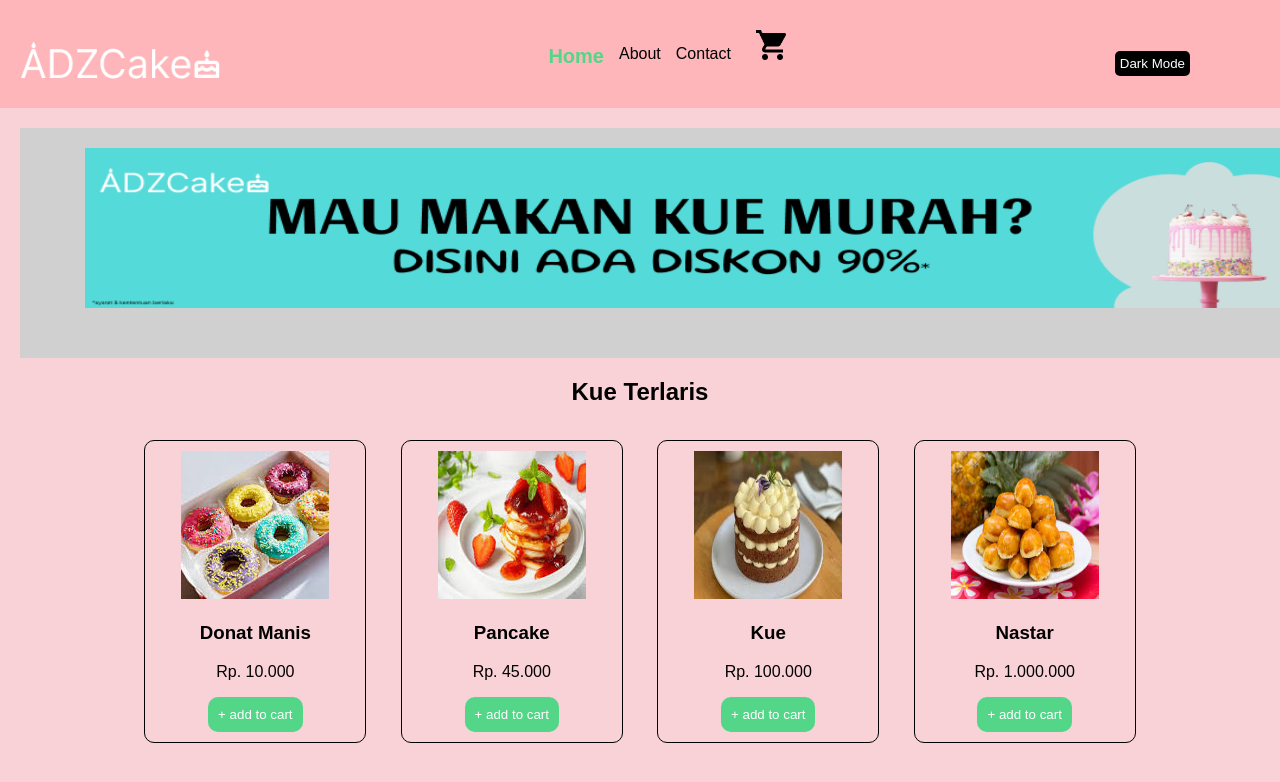
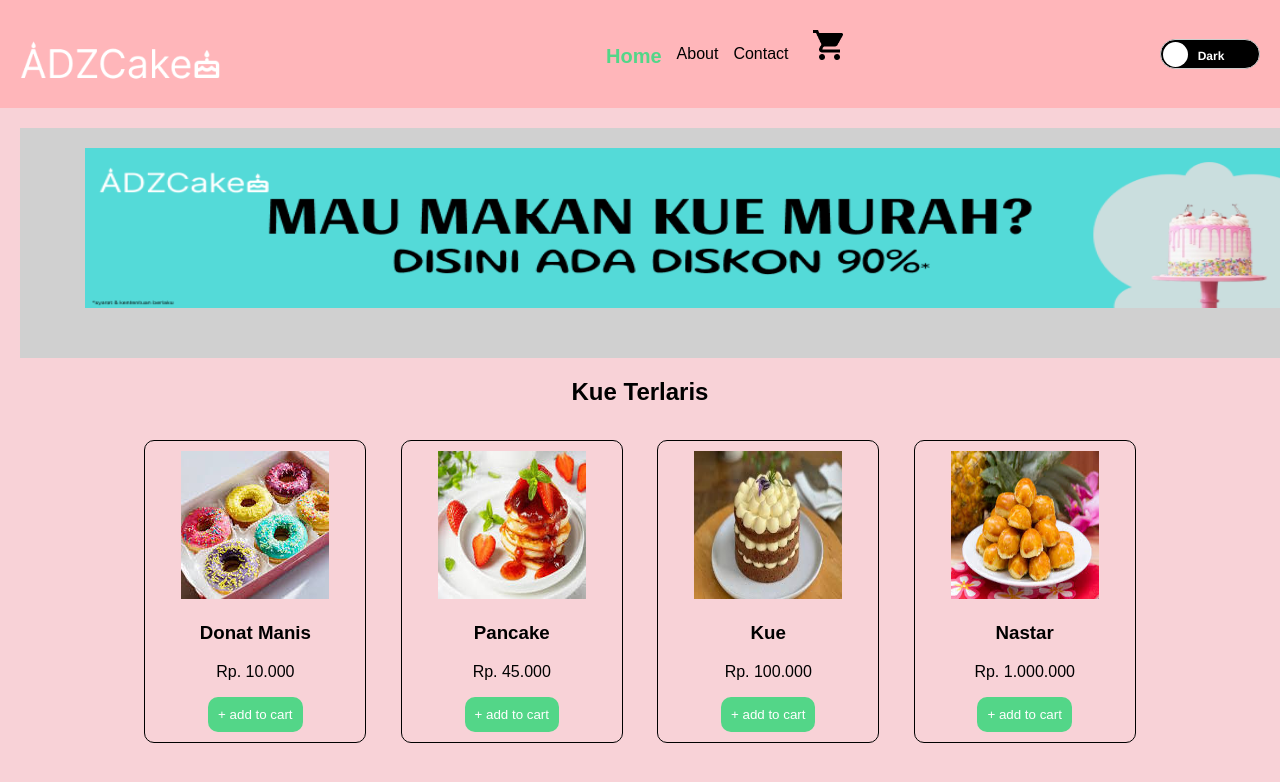
Before and after one commit to Ghozy-2304/ADZCake, a plain HTML site: page index.html in a window 1280 px wide. Shown: the top 782 px of the page. Drawn offline with Linux system fonts and the light colour scheme.

Commit message:
switch button

```diff
--- a/Script.js
+++ b/Script.js
@@ -13,17 +13,17 @@ for (i = 0; i < acc.length; i++) {
   });
 }
 
-function darkMode() {
-  konfirmasi = confirm('Apakah anda yakin memakai fitur Dark Mode?')
-  if (konfirmasi) {
-    document.body.style.backgroundColor= 'black'
-    document.body.style.color = 'white'
-  } else {
-    document.body.style.backgroundColor= '#f8d2d7'
-    document.body.style.color = 'black'
+let swbtn = document.getElementById("swbtn");
+swbtn.addEventListener("click", function(){
+    if (swbtn.checked) {
+        document.body.style.backgroundColor= 'black'
+        document.body.style.color = 'white'
 
-  }
-}
+    } else if (!swbtn.checked)  {
+        document.body.style.backgroundColor= '#f8d2d7'
+        document.body.style.color = 'black'
+    }
+    });
 
 document.getElementById('contactForm').addEventListener('submit', function(event) {
   event.preventDefault(); // Prevent form from submitting
--- a/Style.css
+++ b/Style.css
@@ -183,3 +183,42 @@ input, textarea {
     display: flex;
     width: 20%;
 }
+
+.toggle {
+    /* -webkit-appearance: none; */
+    /* -moz-appearance: none; */
+    appearance: none;
+    width: 100px;
+    height: 30px;
+    position: relative;
+    border-radius: 20px;
+    /* display: inline-block; */
+    overflow: hidden;
+    /* outline: none; */
+    /* border: none; */
+    /* cursor: pointer; */
+    background-color: black;
+    /* transition: background-color ease 0.3s; */
+  }
+  .toggle:before {
+    content: "Normal Dark";
+    /* display: block; */
+    position: absolute;
+    /* z-index: 2; */
+    width: 25px;
+    height: 25px;
+    background: #fff;
+    left: 2px;
+    top: 2px;
+    border-radius: 50%;
+    font:bold 12px/28px Helvetica;
+    text-indent: -50px;
+    word-spacing: 40px;
+    color: #fff;
+    text-shadow: -1px -1px rgba(0,0,0,0.15);
+    white-space: nowrap;
+    box-shadow: 0 1px 2px rgba(0,0,0,0.2);
+    transition: all cubic-bezier(0.3, 1.5, 0.7, 1) 0.3s;
+  }
+  .toggle:checked {background:rgb(105, 108, 105);}
+  .toggle:checked:before {left:70px;}
--- a/index.html
+++ b/index.html
@@ -17,7 +17,7 @@
             </ul>
             <img src="assets/Cart.png" alt="cart" class="cart">
         </nav>
-        <button class="dark-mode" onclick="darkMode()">Dark Mode</button>
+        <input id="swbtn" class="toggle" type="checkbox" />
     </header>
 
     <main>
```
Also changed, not shown: About.html (+2 -1 lines), Contact.html (+1 -4 lines), switch-button.html (added, +65 -0 lines).
